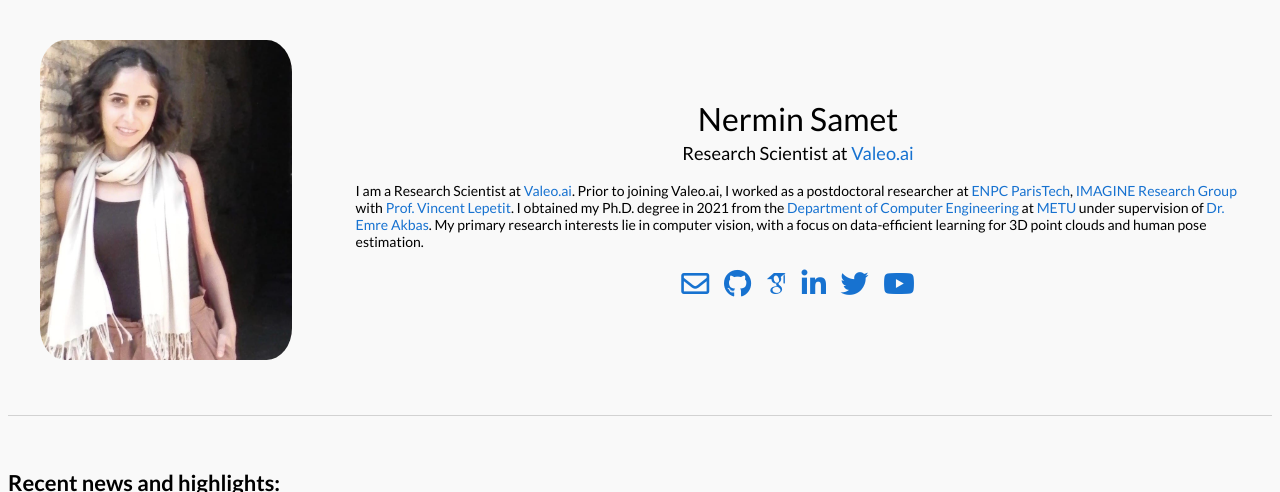
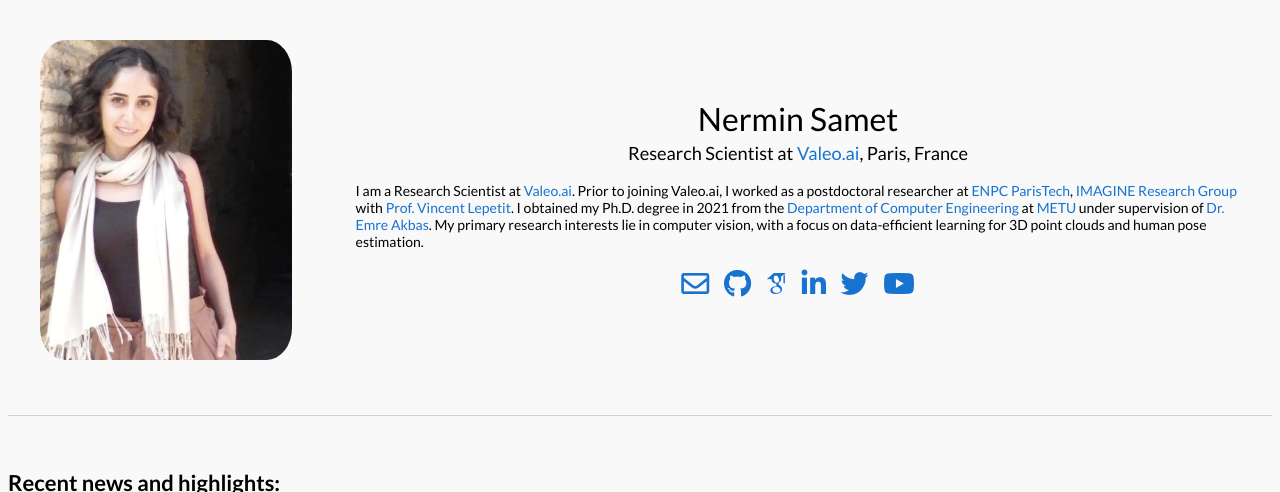
Before and after one commit to nerminsamet/nerminsamet.github.io, a Jekyll site: the page built from _posts/news/2023-10-25-thesis_award.markdown, in a window 1280 px wide and 900 px high, cut to the strip 0-492 px from the top of the window. Built offline with Jekyll 4.4.1, drawn with Linux system fonts in a browser that asks for light colours; some web fonts are replaced.

Commit message:
Include location in Research Scientist description
Added location information to the Research Scientist position.

```diff
--- a/_layouts/default.html
+++ b/_layouts/default.html
@@ -38,7 +38,7 @@
   Nermin Samet
 </h1>
 <p style="text-align:center; font-size:1.3em; margin-top:-10px;">
-  Research Scientist at <a href="https://valeoai.github.io/publications/" target="_blank" style="font-size:1em;">Valeo.ai</a>
+  Research Scientist at <a href="https://valeoai.github.io/publications/" target="_blank" style="font-size:1em;">Valeo.ai</a>, Paris, France
 </p>
               <p>
               I am a Research Scientist at <a href="https://valeoai.github.io/publications/" target="_blank"> Valeo.ai</a>. Prior to joining Valeo.ai, I worked as a postdoctoral researcher at <a href="https://www.ecoledesponts.fr/" target="_blank"> ENPC ParisTech</a>, <a href="https://imagine-lab.enpc.fr/" target="_blank"> IMAGINE Research Group</a> with <a href="https://vincentlepetit.github.io/" target="_blank"> Prof. Vincent Lepetit</a>.
```
